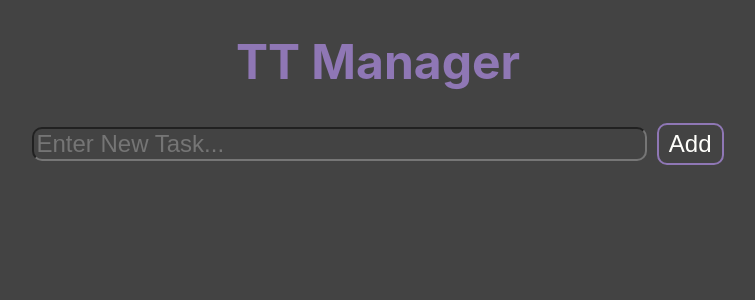
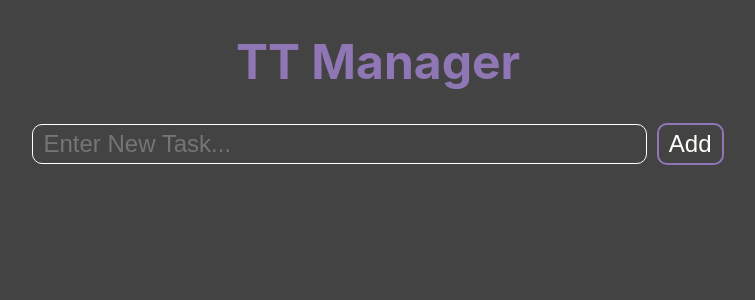
Before and after one commit to akilasatolu/TTManager, a React (Create React App) app: page / in a window 1280 px wide. Shown: the top 300 px of the page, without its empty margins (262-1017 px from the left). Built offline with nearby package versions, Linux system fonts and the light colour scheme; the HTML template or start-up script is replaced by a standard one.

Commit message:
mod フォームデザイン変更、余白修正

```diff
--- a/src/App.tsx
+++ b/src/App.tsx
@@ -20,6 +20,7 @@ const app_title = css`
   text-align: center;
   font-size: var(--font-size-large);
   color: var(--main-highlight-color);
+  padding: 32px 0;
 `;
 
 function App() {
--- a/src/Components/AddTasks.tsx
+++ b/src/Components/AddTasks.tsx
@@ -15,6 +15,12 @@ const addTasks_form = css`
   background-color: var(--main-bg-color);
   font-size: var(--font-size-large);
   border-radius: 10px;
+  padding: 5px 10px;
+  border: 1px solid var(--main-text-color);
+  &:focus {
+    border: 2px solid var(--main-highlight-color);
+    padding: 4px 9px
+  }
 `;
 
 const addTasks_btn = css`
--- a/src/index.css
+++ b/src/index.css
@@ -10,6 +10,8 @@
 *,
 ::before,
 ::after {
+  padding: 0;
+  margin: 0;
   box-sizing: border-box;
 }
 
@@ -44,5 +46,5 @@ ul {
 }
 
 input:focus{
-  outline: 1px solid var(--main-highlight-color);
+  outline: none;
 }
```
